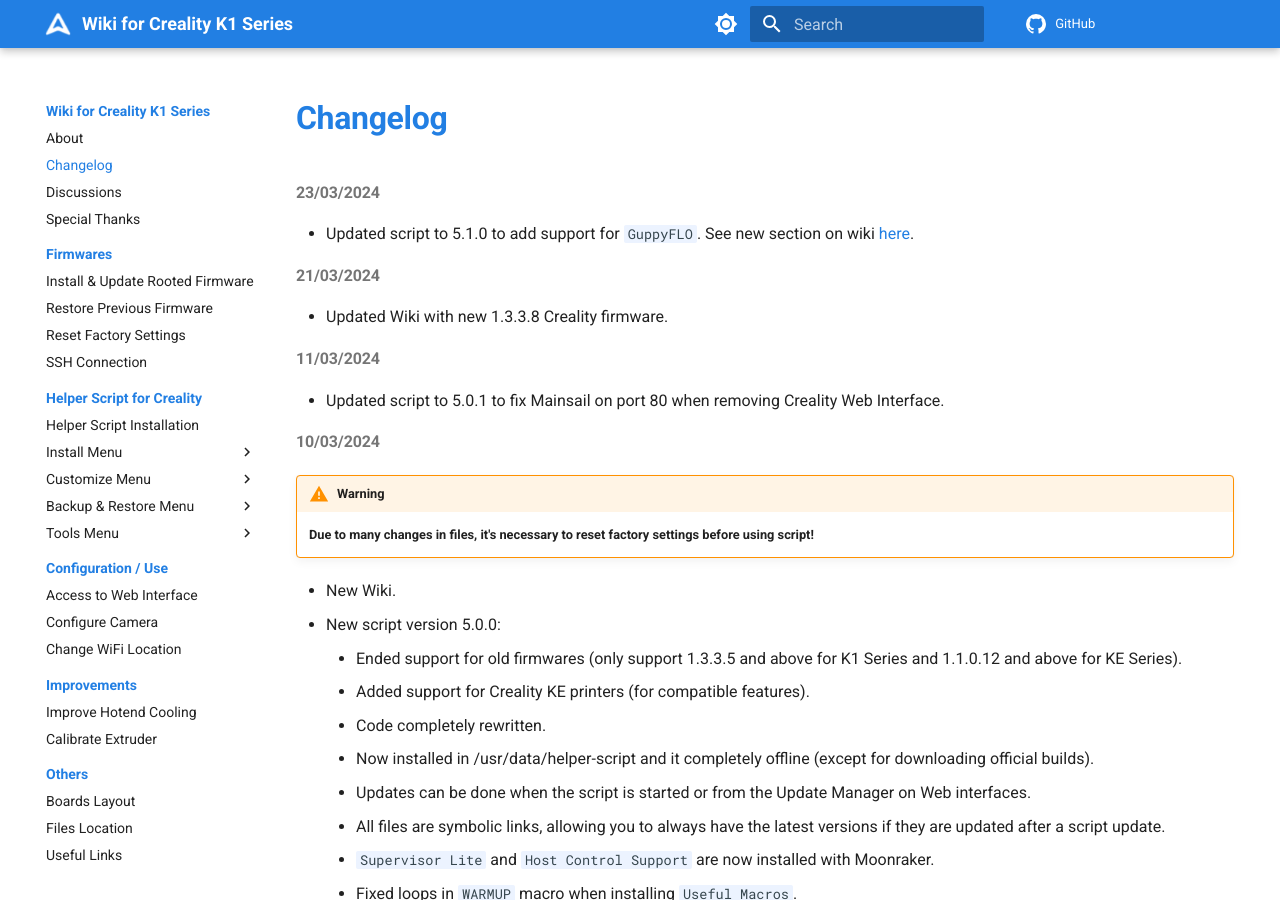
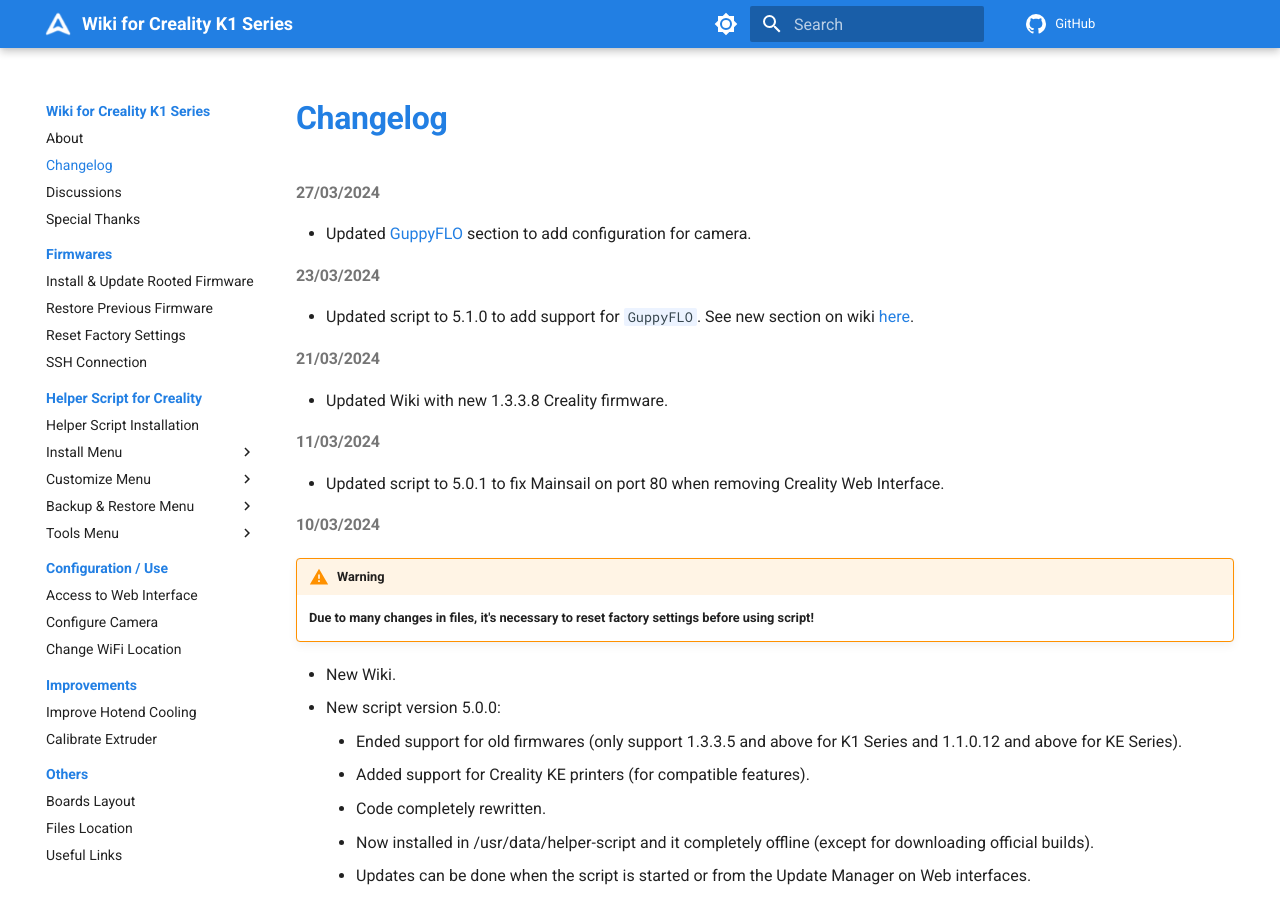
Before and after one commit to Guilouz/Creality-Helper-Script-Wiki, an MkDocs documentation site: the page built from docs/changelog.md, in a window 1280 px wide and 900 px high. Built offline with MkDocs 1.6.1 and Material for MkDocs 9.7.7, drawn with Linux system fonts in a browser that asks for light colours; comment, search, counter and statistics services are not loaded.

Commit message:
Update changelog.md

```diff
--- a/docs/changelog.md
+++ b/docs/changelog.md
@@ -2,6 +2,10 @@
 hide:
   - toc
 ---
+#### 27/03/2024
+
+- Updated [GuppyFLO](helper-script/guppyflo.md) section to add configuration for camera.
+
 #### 23/03/2024
 
   - Updated script to 5.1.0 to add support for `GuppyFLO`. See new section on wiki [here](helper-script/guppyflo.md).
```
